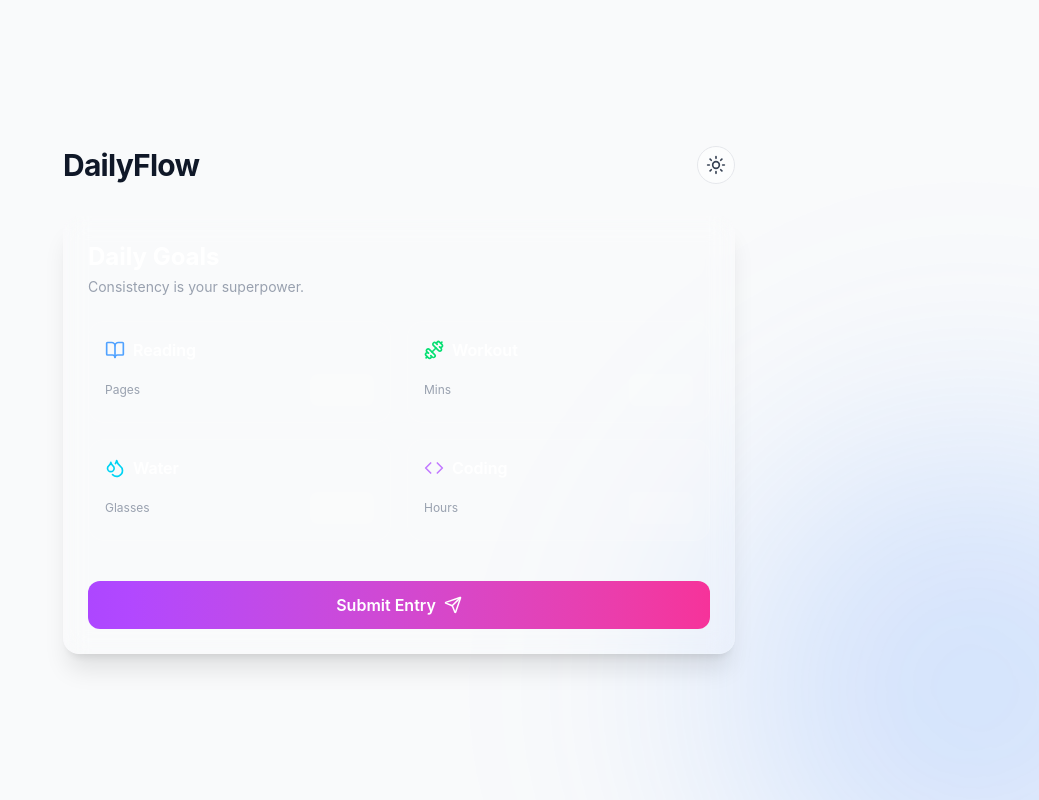
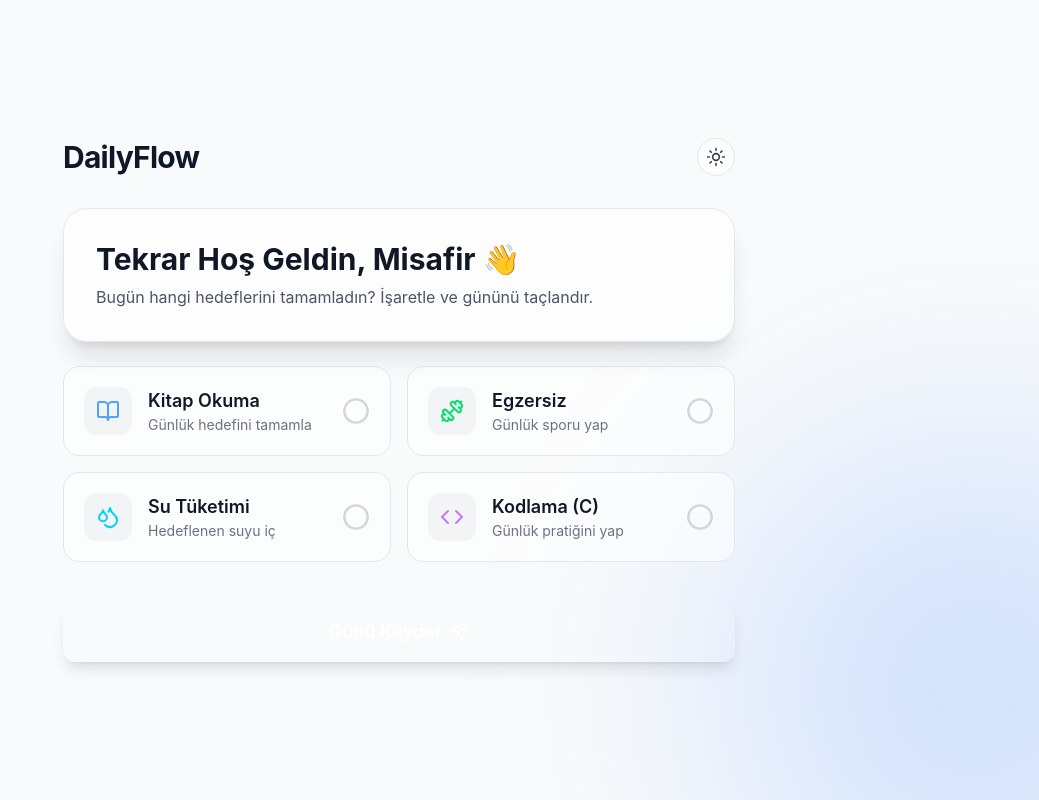
Before and after one commit to yunussfr/daily_recommendation_and_tracking_system, a React app in the folder frontend/: page /dashboard in a window 1280 px wide. Shown: the whole page, without its empty margins (241-1280 px from the left). Built offline with nearby package versions, Linux system fonts and the light colour scheme; the HTML template or start-up script is replaced by a standard one.

Commit message:
Refactor Dashboard component for habit tracking
Refactor habits state to use booleans and update submission logic accordingly. Add user greeting and modify UI elements for better accessibility.

```diff
--- a/frontend/src/screens/Dashboard.tsx
+++ b/frontend/src/screens/Dashboard.tsx
@@ -1,25 +1,35 @@
-import React, { useState } from 'react';
+import React, { useState, useEffect } from 'react';
 import { useNavigate } from 'react-router-dom';
 import { motion } from 'framer-motion';
-import { BookOpen, Dumbbell, Droplets, Code, Send } from 'lucide-react';
+import { BookOpen, Dumbbell, Droplets, Code, Send, CheckCircle2, Circle } from 'lucide-react';
 import { submitDailyData } from '../services/api';
 
 export const Dashboard = () => {
     const navigate = useNavigate();
     const [isSubmitting, setIsSubmitting] = useState(false);
+    const [username, setUsername] = useState('Misafir');
 
+    // Hedeflerin tamamlanma durumunu tutan state (Sayı yerine boolean mantığı)
     const [habits, setHabits] = useState({
-        pages_read: 0,
-        workout_minutes: 0,
-        water_glasses: 0,
-        coding_hours: 0
+        reading: false,
+        workout: false,
+        water: false,
+        coding: false
     });
 
-    const handleChange = (e: React.ChangeEvent<HTMLInputElement>) => {
-        setHabits({
-            ...habits,
-            [e.target.name]: parseFloat(e.target.value) || 0
-        });
+    useEffect(() => {
+        // Login ekranından kaydedilen kullanıcı adını çekiyoruz
+        const storedUser = localStorage.getItem('dailyflow_user');
+        if (storedUser) {
+            setUsername(storedUser);
+        }
+    }, []);
+
+    const toggleHabit = (habitName: keyof typeof habits) => {
+        setHabits(prev => ({
+            ...prev,
+            [habitName]: !prev[habitName]
+        }));
     };
 
     const handleSubmit = async () => {
@@ -34,21 +44,25 @@ export const Dashboard = () => {
         setIsSubmitting(true);
 
         try {
+            // API'ye boolean değerleri (veya backend nasıl istiyorsa ona göre sayı) gönderiyoruz
             const response = await submitDailyData({
                 telegram_chat_id: telegramId,
                 answer: answer,
-                habits: habits
+                habits: {
+                    pages_read: habits.reading ? 1 : 0,
+                    workout_minutes: habits.workout ? 1 : 0,
+                    water_glasses: habits.water ? 1 : 0,
+                    coding_hours: habits.coding ? 1 : 0
+                }
             });
 
-            // Store recommendation
             localStorage.setItem('recommendation', JSON.stringify(response));
             navigate('/recommendation');
         } catch (err) {
             console.error('Submission failed', err);
-            // Fallback for demo if backend is offline
             localStorage.setItem('recommendation', JSON.stringify({
-                message: "You're doing great! Keep building those habits.",
-                suggested_activity: "Take a 5-minute break and stretch."
+                message: "Harika gidiyorsun! Bu alışkanlıkları inşa etmeye devam et.",
+                suggested_activity: "Kısa bir mola ver ve esne."
             }));
             navigate('/recommendation');
         } finally {
@@ -58,10 +72,7 @@ export const Dashboard = () => {
 
     const container = {
         hidden: { opacity: 0 },
-        show: {
-            opacity: 1,
-            transition: { staggerChildren: 0.1 }
-        }
+        show: { opacity: 1, transition: { staggerChildren: 0.1 } }
     };
 
     const item = {
@@ -74,91 +85,126 @@ export const Dashboard = () => {
             initial={{ opacity: 0, y: 20 }}
             animate={{ opacity: 1, y: 0 }}
             exit={{ opacity: 0, y: -20 }}
-            className="glass-card p-6 flex flex-col gap-6"
+            className="w-full flex flex-col gap-6"
         >
-            <div>
-                <h2 className="text-2xl font-bold mb-1">Daily Goals</h2>
-                <p className="text-sm text-gray-400">Consistency is your superpower.</p>
+            {/* Karşılama Alanı */}
+            <div className="bg-white/60 dark:bg-dark/40 backdrop-blur-xl rounded-3xl p-8 border border-gray-200 dark:border-gray-800 shadow-xl">
+                <h1 className="text-3xl font-bold text-gray-900 dark:text-white mb-2">
+                    Tekrar Hoş Geldin, <span className="text-primary">{username}</span> 👋
+                </h1>
+                <p className="text-gray-600 dark:text-gray-400">
+                    Bugün hangi hedeflerini tamamladın? İşaretle ve gününü taçlandır.
+                </p>
             </div>
 
+            {/* Hedefler Alanı */}
             <motion.div
                 variants={container}
                 initial="hidden"
                 animate="show"
-                className="grid grid-cols-2 gap-4"
+                className="grid grid-cols-1 sm:grid-cols-2 gap-4"
             >
-                <motion.div variants={item} className="bg-white/5 border border-white/10 rounded-2xl p-4 flex flex-col gap-3">
-                    <div className="flex items-center gap-2">
-                        <BookOpen className="text-blue-400" size={20} />
-                        <span className="font-semibold">Reading</span>
+                {/* Okuma Hedefi */}
+                <motion.div
+                    variants={item}
+                    onClick={() => toggleHabit('reading')}
+                    className={`cursor-pointer rounded-2xl p-5 flex items-center justify-between transition-all duration-300 border ${
+                        habits.reading
+                        ? 'bg-blue-500/10 border-blue-500/50 shadow-[0_0_15px_rgba(59,130,246,0.2)]'
+                        : 'bg-white/50 dark:bg-dark/30 border-gray-200 dark:border-gray-800 hover:border-blue-500/30'
+                    }`}
+                >
+                    <div className="flex items-center gap-4">
+                        <div className={`p-3 rounded-xl ${habits.reading ? 'bg-blue-500 text-white' : 'bg-gray-100 dark:bg-dark text-blue-400'}`}>
+                            <BookOpen size={24} />
+                        </div>
+                        <div>
+                            <h3 className="font-semibold text-gray-900 dark:text-white text-lg">Kitap Okuma</h3>
+                            <p className="text-sm text-gray-500 dark:text-gray-400">Günlük hedefini tamamla</p>
+                        </div>
                     </div>
-                    <div className="flex items-center justify-between mt-auto">
-                        <span className="text-xs text-gray-400">Pages</span>
-                        <input
-                            type="number" name="pages_read" min="0"
-                            value={habits.pages_read || ''} onChange={handleChange}
-                            className="w-16 bg-white/10 rounded-lg p-1 text-center focus:outline-none focus:ring-1 focus:ring-blue-400"
-                        />
-                    </div>
+                    {habits.reading ? <CheckCircle2 className="text-blue-500" size={28} /> : <Circle className="text-gray-300 dark:text-gray-600" size={28} />}
                 </motion.div>
 
-                <motion.div variants={item} className="bg-white/5 border border-white/10 rounded-2xl p-4 flex flex-col gap-3">
-                    <div className="flex items-center gap-2">
-                        <Dumbbell className="text-green-400" size={20} />
-                        <span className="font-semibold">Workout</span>
+                {/* Egzersiz Hedefi */}
+                <motion.div
+                    variants={item}
+                    onClick={() => toggleHabit('workout')}
+                    className={`cursor-pointer rounded-2xl p-5 flex items-center justify-between transition-all duration-300 border ${
+                        habits.workout
+                        ? 'bg-green-500/10 border-green-500/50 shadow-[0_0_15px_rgba(34,197,94,0.2)]'
+                        : 'bg-white/50 dark:bg-dark/30 border-gray-200 dark:border-gray-800 hover:border-green-500/30'
+                    }`}
+                >
+                    <div className="flex items-center gap-4">
+                        <div className={`p-3 rounded-xl ${habits.workout ? 'bg-green-500 text-white' : 'bg-gray-100 dark:bg-dark text-green-400'}`}>
+                            <Dumbbell size={24} />
+                        </div>
+                        <div>
+                            <h3 className="font-semibold text-gray-900 dark:text-white text-lg">Egzersiz</h3>
+                            <p className="text-sm text-gray-500 dark:text-gray-400">Günlük sporu yap</p>
+                        </div>
                     </div>
-                    <div className="flex items-center justify-between mt-auto">
-                        <span className="text-xs text-gray-400">Mins</span>
-                        <input
-                            type="number" name="workout_minutes" min="0"
-                            value={habits.workout_minutes || ''} onChange={handleChange}
-                            className="w-16 bg-white/10 rounded-lg p-1 text-center focus:outline-none focus:ring-1 focus:ring-green-400"
-                        />
-                    </div>
+                    {habits.workout ? <CheckCircle2 className="text-green-500" size={28} /> : <Circle className="text-gray-300 dark:text-gray-600" size={28} />}
                 </motion.div>
 
-                <motion.div variants={item} className="bg-white/5 border border-white/10 rounded-2xl p-4 flex flex-col gap-3">
-                    <div className="flex items-center gap-2">
-                        <Droplets className="text-cyan-400" size={20} />
-                        <span className="font-semibold">Water</span>
+                {/* Su Hedefi */}
+                <motion.div
+                    variants={item}
+                    onClick={() => toggleHabit('water')}
+                    className={`cursor-pointer rounded-2xl p-5 flex items-center justify-between transition-all duration-300 border ${
+                        habits.water
+                        ? 'bg-cyan-500/10 border-cyan-500/50 shadow-[0_0_15px_rgba(6,182,212,0.2)]'
+                        : 'bg-white/50 dark:bg-dark/30 border-gray-200 dark:border-gray-800 hover:border-cyan-500/30'
+                    }`}
+                >
+                    <div className="flex items-center gap-4">
+                        <div className={`p-3 rounded-xl ${habits.water ? 'bg-cyan-500 text-white' : 'bg-gray-100 dark:bg-dark text-cyan-400'}`}>
+                            <Droplets size={24} />
+                        </div>
+                        <div>
+                            <h3 className="font-semibold text-gray-900 dark:text-white text-lg">Su Tüketimi</h3>
+                            <p className="text-sm text-gray-500 dark:text-gray-400">Hedeflenen suyu iç</p>
+                        </div>
                     </div>
-                    <div className="flex items-center justify-between mt-auto">
-                        <span className="text-xs text-gray-400">Glasses</span>
-                        <input
-                            type="number" name="water_glasses" min="0"
-                            value={habits.water_glasses || ''} onChange={handleChange}
-                            className="w-16 bg-white/10 rounded-lg p-1 text-center focus:outline-none focus:ring-1 focus:ring-cyan-400"
-                        />
-                    </div>
+                    {habits.water ? <CheckCircle2 className="text-cyan-500" size={28} /> : <Circle className="text-gray-300 dark:text-gray-600" size={28} />}
                 </motion.div>
 
-                <motion.div variants={item} className="bg-white/5 border border-white/10 rounded-2xl p-4 flex flex-col gap-3">
-                    <div className="flex items-center gap-2">
-                        <Code className="text-purple-400" size={20} />
-                        <span className="font-semibold">Coding</span>
+                {/* Kodlama Hedefi */}
+                <motion.div
+                    variants={item}
+                    onClick={() => toggleHabit('coding')}
+                    className={`cursor-pointer rounded-2xl p-5 flex items-center justify-between transition-all duration-300 border ${
+                        habits.coding
+                        ? 'bg-purple-500/10 border-purple-500/50 shadow-[0_0_15px_rgba(168,85,247,0.2)]'
+                        : 'bg-white/50 dark:bg-dark/30 border-gray-200 dark:border-gray-800 hover:border-purple-500/30'
+                    }`}
+                >
+                    <div className="flex items-center gap-4">
+                        <div className={`p-3 rounded-xl ${habits.coding ? 'bg-purple-500 text-white' : 'bg-gray-100 dark:bg-dark text-purple-400'}`}>
+                            <Code size={24} />
+                        </div>
+                        <div>
+                            <h3 className="font-semibold text-gray-900 dark:text-white text-lg">Kodlama (C)</h3>
+                            <p className="text-sm text-gray-500 dark:text-gray-400">Günlük pratiğini yap</p>
+                        </div>
                     </div>
-                    <div className="flex items-center justify-between mt-auto">
-                        <span className="text-xs text-gray-400">Hours</span>
-                        <input
-                            type="number" name="coding_hours" min="0" step="0.5"
-                            value={habits.coding_hours || ''} onChange={handleChange}
-                            className="w-16 bg-white/10 rounded-lg p-1 text-center focus:outline-none focus:ring-1 focus:ring-purple-400"
-                        />
-                    </div>
+                    {habits.coding ? <CheckCircle2 className="text-purple-500" size={28} /> : <Circle className="text-gray-300 dark:text-gray-600" size={28} />}
                 </motion.div>
             </motion.div>
 
+            {/* Gönder Butonu */}
             <button
                 onClick={handleSubmit}
                 disabled={isSubmitting}
-                className="glass-button flex justify-center items-center gap-2 mt-4"
+                className="w-full mt-4 py-4 px-6 rounded-xl flex justify-center items-center gap-2 text-white bg-primary hover:bg-primaryHover focus:ring-4 focus:ring-primary/50 transition-all font-semibold text-lg shadow-lg disabled:opacity-70"
             >
                 {isSubmitting ? (
-                    <span className="animate-pulse">Syncing...</span>
+                    <span className="animate-pulse">Güncelleniyor...</span>
                 ) : (
                     <>
-                        <span>Submit Entry</span>
-                        <Send size={18} />
+                        <span>Günü Kaydet</span>
+                        <Send size={20} />
                     </>
                 )}
             </button>
```
